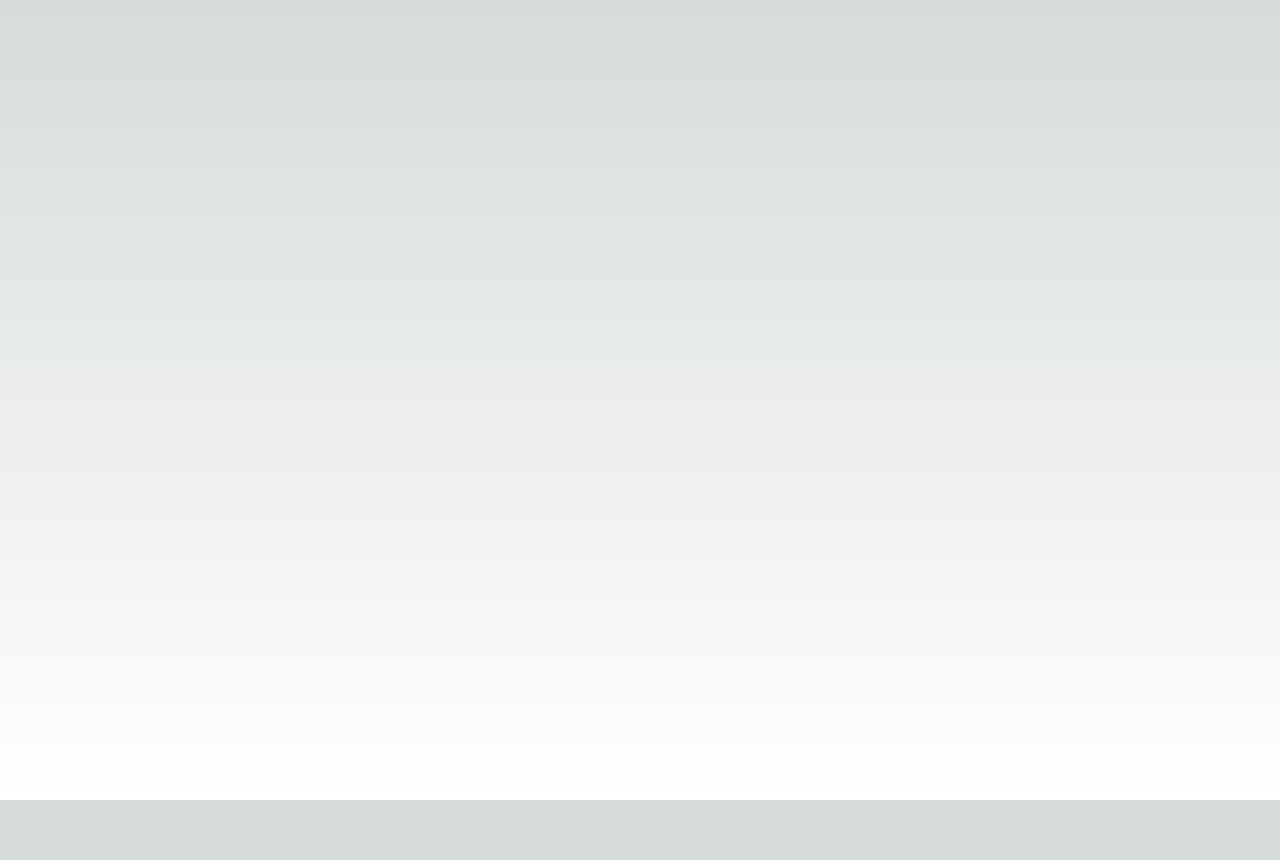
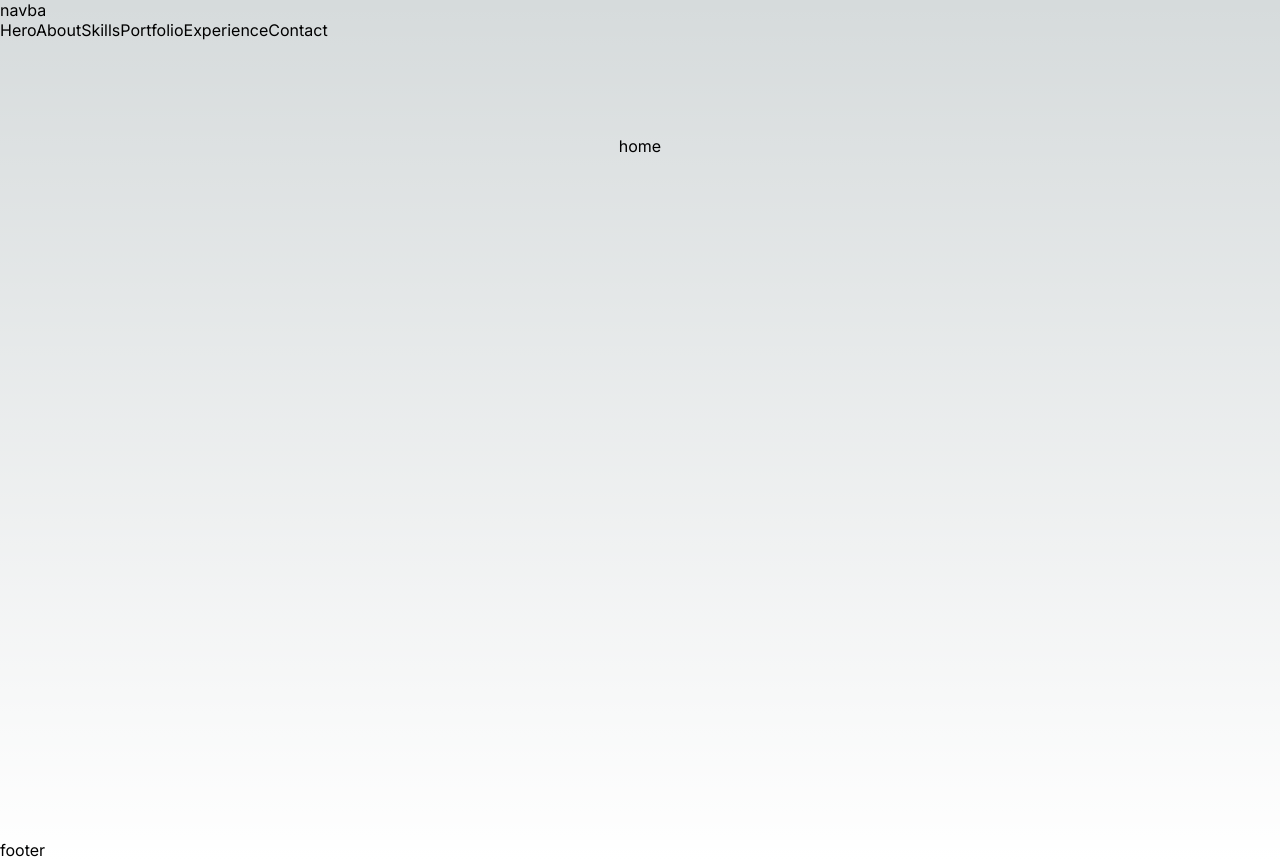
Before and after one commit to Andres21y/website, a Next.js app: page / in a window 1280 px wide. Before the commit the page ends 800 px from the top, so only its background shows below. Built offline with nearby package versions, Linux system fonts and the light colour scheme.

Commit message:
refact: organizing folders

```diff
--- a/src/app/about/page.tsx
+++ b/src/app/about/page.tsx
@@ -3,7 +3,7 @@ import React from 'react'
 function About() {
   return (
     <section>
-
+      <span>about</span>
     </section>
   )
 }
--- a/src/app/contact/page.tsx
+++ b/src/app/contact/page.tsx
@@ -3,7 +3,7 @@ import React from 'react'
 function Contact() {
     return (
         <section>
-
+      <span>contact</span>
         </section>
     )
 }
--- a/src/app/experience/page.tsx
+++ b/src/app/experience/page.tsx
@@ -3,7 +3,7 @@ import React from 'react'
 function Experience() {
   return (
     <section>
-
+            <span>experience</span>
     </section>
   )
 }
--- a/src/app/hero/page.tsx
+++ b/src/app/hero/page.tsx
@@ -3,7 +3,7 @@ import React from 'react'
 function Hero() {
   return (
     <section>
-
+            <span>hero</span>
     </section>
   )
 }
--- a/src/app/layout.tsx
+++ b/src/app/layout.tsx
@@ -1,10 +1,9 @@
 
-import { Footer, Navbar } from '@/components'
+import {Navbar, Footer  } from '@/components'
 import './globals.css'
 import type { Metadata } from 'next'
 import { Inter } from 'next/font/google'
-
-
+import { StateProvider } from '@/utils/context'
 
 const inter = Inter({ subsets: ['latin'] })
 
@@ -20,9 +19,13 @@ export default function RootLayout({
 }) {
   return (
     <html lang="en">
-      <Navbar />
-      <body className={inter.className}>{children}</body>
-      <Footer />
+      <body className={inter.className}>
+        <StateProvider>
+          <Navbar />
+          {children}
+          <Footer />
+        </StateProvider>
+      </body>
     </html>
   )
 }
--- a/src/app/page.tsx
+++ b/src/app/page.tsx
@@ -1,10 +1,26 @@
+'use client'
+import React from 'react';
 import Image from 'next/image'
 import styles from './page.module.css'
+import { useAppContext } from '@/utils/context';
+import { links, projects, sofSkill, tecnologies } from '@/utils/data';
+
 
 export default function Home() {
+  const { state, setState } = useAppContext();
+  React.useEffect(() => {
+    setState({
+      ...state,
+      tech: tecnologies,
+      skills: sofSkill,
+      projects: projects,
+      links: links
+    })
+  }, [])
+
   return (
-    <main className={styles.main}>
-
+    <main className={styles.main} >
+      <span>home</span>
     </main>
   )
 }
--- a/src/app/portfolio/page.tsx
+++ b/src/app/portfolio/page.tsx
@@ -3,7 +3,7 @@ import React from 'react'
 function Portfolio() {
   return (
     <section>
-
+            <span>port</span>
     </section>
   )
 }
--- a/src/app/skills/page.tsx
+++ b/src/app/skills/page.tsx
@@ -3,7 +3,7 @@ import React from 'react'
 function Skill() {
     return (
         <section>
-
+            <span>skill</span>
         </section>
     )
 }
--- a/src/components/footer/Footer.tsx
+++ b/src/components/footer/Footer.tsx
@@ -3,7 +3,7 @@ import React from 'react'
 const Footer = () => {
     return (
         <section>
-
+            <span>footer</span>
         </section>
     )
 }
--- a/src/components/index.ts
+++ b/src/components/index.ts
@@ -1,2 +1,2 @@
 export { default as Navbar } from '../components/navbar/NavBar';
-export { default as Footer } from '../components/navbar/NavBar';
+export { default as Footer } from '../components/footer/Footer';
--- a/src/components/navbar/NavBar.tsx
+++ b/src/components/navbar/NavBar.tsx
@@ -1,11 +1,26 @@
+'use client'
+import { useAppContext } from '@/utils/context';
+import Link from 'next/link';
 import React from 'react'
 
 const NavBar = () => {
-  return (
-    <section>
+    const { state, setState } = useAppContext();
+    const { links } = state;
 
-    </section>
-  )
+    return (
+        <div>
+            <span>navba</span>
+            <div>
+                {
+                    links.map((e) => (
+                        <Link key={e.id} href={e.path}>
+                            {e.title}
+                        </Link>
+                    ))
+                }
+            </div>
+        </div>
+    )
 }
 
 export default NavBar
```
Also changed, not shown: package.json (+6 -3 lines), 1 other file (tests, documents, lock files or other folders).
